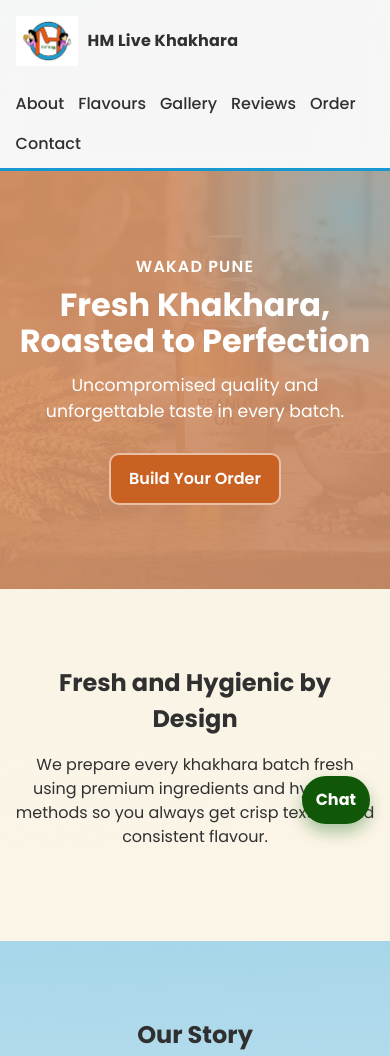
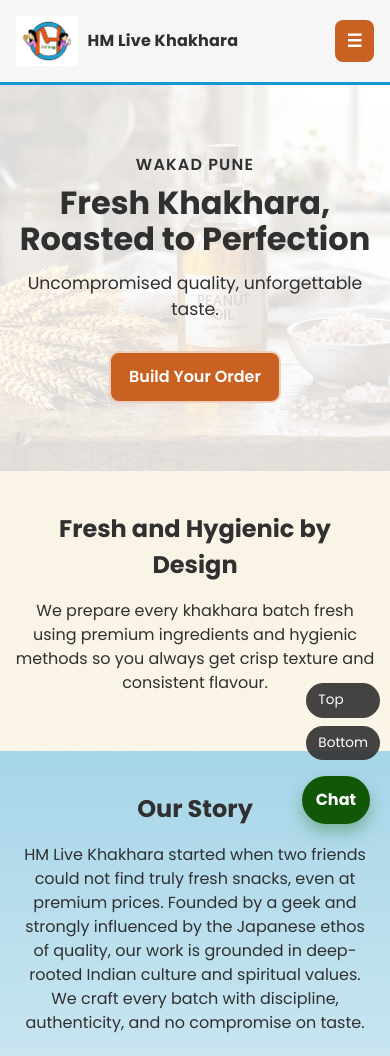
Before and after one commit to mhsistersllp-eng/hmlivekhakhara, a plain HTML site: page index.html in a window 390 px wide. Shown: the top 1056 px of the page. Drawn offline with Linux system fonts and the light colour scheme.

Commit message:
Refine hero mask and mobile nav; reduce spacing and add top/bottom jumps

```diff
--- a/index.html
+++ b/index.html
@@ -21,13 +21,16 @@
       <img src="logo.png" class="logo" alt="HM Live Khakhara logo">
       <span class="brand-name">HM Live Khakhara</span>
     </a>
-    <div class="nav" role="menubar">
+    <button id="navToggle" class="nav-toggle" type="button" aria-expanded="false" aria-controls="siteNav" aria-label="Toggle menu">☰</button>
+    <div id="siteNav" class="nav" role="menubar">
+      <a href="#order" class="nav-cta">Order</a>
       <a href="#about">About</a>
       <a href="#products">Flavours</a>
       <a href="#gallery">Gallery</a>
       <a href="#reviews">Reviews</a>
-      <a href="#order">Order</a>
       <a href="#contact">Contact</a>
+      <a href="#top">Top</a>
+      <a href="#siteBottom">Bottom</a>
     </div>
   </div>
 </nav>
@@ -36,10 +39,15 @@
   <div class="hero-inner">
     <p class="eyebrow">Wakad Pune</p>
     <h1>Fresh Khakhara, Roasted to Perfection</h1>
-    <p class="tagline">Uncompromised quality and unforgettable taste in every batch.</p>
+    <p class="tagline">Uncompromised quality, unforgettable taste.</p>
     <a class="primary-btn hero-cta" href="#order">Build Your Order</a>
   </div>
 </header>
+
+<div class="jump-bar" aria-label="Quick jump">
+  <a href="#top">Top</a>
+  <a href="#siteBottom">Bottom</a>
+</div>
 
 <main>
   <section id="about" class="section section-light">
@@ -175,7 +183,7 @@
   </section>
 </main>
 
-<footer>
+<footer id="siteBottom">
   <p>&copy; HM Live Khakhara</p>
 </footer>
 
--- a/script.js
+++ b/script.js
@@ -10,6 +10,8 @@ const els = {
   qty: document.getElementById("qty"),
   addItemBtn: document.getElementById("addItemBtn"),
   orderForm: document.getElementById("orderForm"),
+  siteNav: document.getElementById("siteNav"),
+  navToggle: document.getElementById("navToggle"),
   name: document.getElementById("name"),
   phone: document.getElementById("phone"),
   deliveryDate: document.getElementById("deliveryDate"),
@@ -242,6 +244,20 @@ window.sendOrder = sendOrder;
 window.addCurrentItem = addCurrentItem;
 window.quickAdd = quickAdd;
 
+if (els.navToggle && els.siteNav) {
+  els.navToggle.addEventListener("click", () => {
+    const isOpen = els.siteNav.classList.toggle("open");
+    els.navToggle.setAttribute("aria-expanded", String(isOpen));
+  });
+
+  for (const link of els.siteNav.querySelectorAll("a")) {
+    link.addEventListener("click", () => {
+      els.siteNav.classList.remove("open");
+      els.navToggle.setAttribute("aria-expanded", "false");
+    });
+  }
+}
+
 if (els.orderForm) {
   els.orderForm.addEventListener("submit", sendOrder);
 }
--- a/style.css
+++ b/style.css
@@ -45,6 +45,7 @@ body {
   display: flex;
   justify-content: space-between;
   align-items: center;
+  flex-wrap: wrap;
   gap: 20px;
   padding: 10px 0;
 }
@@ -75,6 +76,15 @@ body {
   gap: 14px;
 }
 
+.nav-toggle {
+  display: none;
+  background: var(--brand-orange);
+  color: var(--white);
+  border-radius: 8px;
+  padding: 8px 12px;
+  font-size: 1.1rem;
+}
+
 .nav a {
   color: var(--ink);
   text-decoration: none;
@@ -90,6 +100,14 @@ body {
   outline: none;
 }
 
+.nav-cta {
+  background: var(--brand-orange);
+  color: var(--white) !important;
+  border-radius: 999px;
+  padding: 6px 12px;
+  border-bottom: 0 !important;
+}
+
 .hero {
   position: relative;
   isolation: isolate;
@@ -97,9 +115,9 @@ body {
   padding: 110px 0;
   text-align: center;
   background:
-    radial-gradient(circle at 90% 10%, rgba(24, 152, 208, 0.55), transparent 35%),
-    linear-gradient(125deg, rgba(201, 97, 33, 0.95), rgba(174, 78, 21, 0.88));
-  color: var(--white);
+    radial-gradient(circle at 90% 10%, rgba(24, 152, 208, 0.6), transparent 32%),
+    linear-gradient(125deg, rgba(24, 152, 208, 0.85), rgba(35, 75, 96, 0.92));
+  color: var(--ink);
 }
 
 .hero::before {
@@ -107,9 +125,9 @@ body {
   position: absolute;
   inset: 0;
   background:
-    linear-gradient(rgba(255, 255, 255, 0.8), rgba(255, 255, 255, 0.8)),
+    linear-gradient(rgba(255, 255, 255, 0.85), rgba(255, 255, 255, 0.85)),
     url("hero-watermark.jpg") center / cover no-repeat;
-  opacity: 0.34;
+  opacity: 1;
   pointer-events: none;
   z-index: 0;
 }
@@ -141,7 +159,7 @@ body {
 }
 
 .section {
-  padding: 76px 0;
+  padding: 52px 0;
 }
 
 .section h2 {
@@ -241,7 +259,26 @@ button:hover,
 }
 
 .hero-cta {
-  border: 2px solid rgba(255, 255, 255, 0.6);
+  border: 2px solid rgba(255, 255, 255, 0.7);
+}
+
+.jump-bar {
+  position: fixed;
+  right: 18px;
+  top: 45%;
+  transform: translateY(-50%);
+  z-index: 45;
+  display: grid;
+  gap: 8px;
+}
+
+.jump-bar a {
+  background: rgba(48, 48, 48, 0.9);
+  color: var(--white);
+  text-decoration: none;
+  border-radius: 999px;
+  padding: 7px 12px;
+  font-size: 0.85rem;
 }
 
 .full {
@@ -441,17 +478,47 @@ footer {
     grid-template-columns: 1fr;
   }
 
+  .section {
+    padding: 40px 0;
+  }
+
   .nav-wrap {
-    align-items: flex-start;
-    flex-direction: column;
+    gap: 10px;
   }
 
   .nav {
-    justify-content: flex-start;
+    display: none;
+    width: 100%;
+    flex-direction: column;
+    gap: 8px;
+    background: rgba(255, 255, 255, 0.97);
+    border: 1px solid rgba(47, 49, 55, 0.1);
+    border-radius: 10px;
+    padding: 10px;
+  }
+
+  .nav.open {
+    display: flex;
+  }
+
+  .nav a {
+    padding: 7px 4px;
+  }
+
+  .nav-toggle {
+    display: inline-flex;
+    margin-left: auto;
+  }
+
+  .jump-bar {
+    right: 10px;
+    top: auto;
+    bottom: 84px;
+    transform: none;
   }
 
   .hero {
-    padding: 84px 0;
+    padding: 68px 0;
   }
 }
 
```
